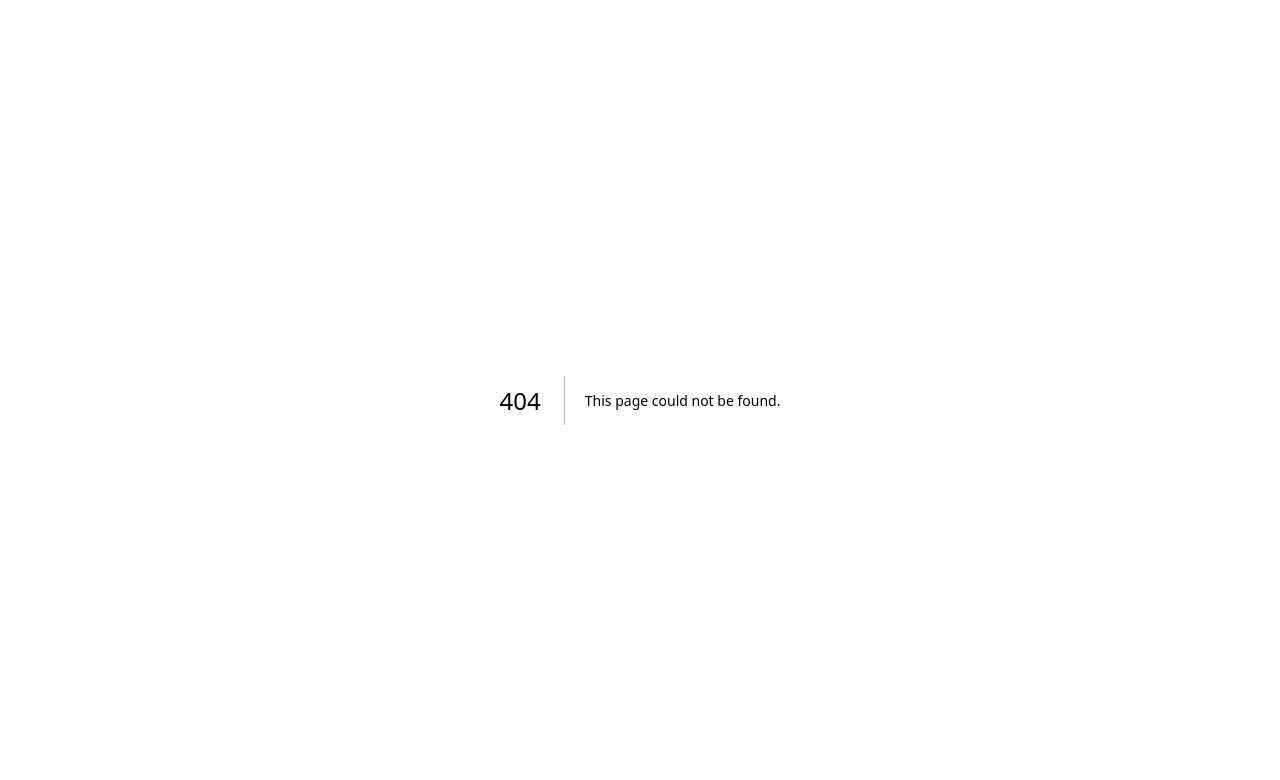
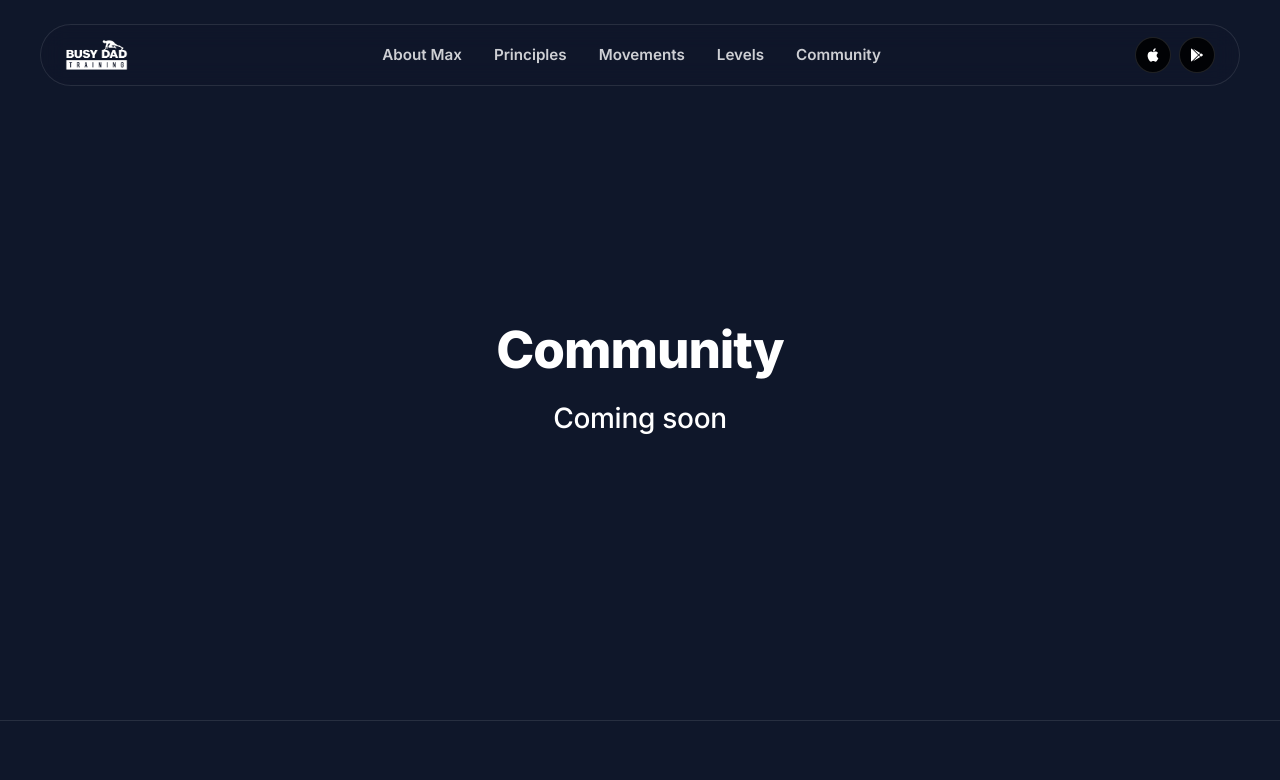
Before and after one commit to andre-pb/BdtWebsite, a Next.js app: page /community in a window 1280 px wide. Before the commit this address had no page. Shown: the top 780 px of the page. Built offline with nearby package versions, Linux system fonts and the light colour scheme.

Commit message:
Add Community page and reorder nav; fix principles layout width.
Put About Max first in navigation, add a dark Community coming-soon page, and restore standard page margins on the principles sections.

Co-authored-by: Cursor <cursoragent@cursor.com>

```diff
--- /dev/null
+++ b/src/app/community/page.tsx
@@ -0,0 +1,74 @@
+import { Header } from "@/components/layout/Header";
+import { Footer } from "@/components/layout/Footer";
+import { communityPage } from "@/content/community";
+import { colors } from "@/constants/colors";
+import { PageContainer } from "@/components/ui/PageContainer";
+import { JsonLd } from "@/components/seo/JsonLd";
+import { createPageMetadata, getBreadcrumbJsonLd, getWebPageJsonLd } from "@/lib/seo";
+
+export const metadata = createPageMetadata({
+  title: communityPage.seo.title,
+  description: communityPage.seo.description,
+  path: "/community/",
+});
+
+export default function CommunityPage() {
+  const { title, description } = communityPage.seo;
+
+  return (
+    <>
+      <JsonLd
+        data={[
+          getWebPageJsonLd({ title, description, path: "/community/" }),
+          getBreadcrumbJsonLd([
+            { name: "Home", path: "/" },
+            { name: "Community", path: "/community/" },
+          ]),
+        ]}
+      />
+      <Header />
+      <main style={{ backgroundColor: colors.heroDark }}>
+        <section
+          aria-labelledby="community-heading"
+          style={{
+            paddingTop: "200px",
+            paddingBottom: "160px",
+            minHeight: "calc(100vh - 80px)",
+            display: "flex",
+            alignItems: "center",
+            backgroundColor: colors.heroDark,
+            color: "white",
+          }}
+        >
+          <PageContainer style={{ textAlign: "center" }}>
+            <h1
+              id="community-heading"
+              style={{
+                fontSize: "clamp(2.5rem, 4vw, 3.75rem)",
+                fontWeight: 800,
+                lineHeight: 1.1,
+                letterSpacing: "-0.02em",
+                color: "white",
+                marginBottom: "1.25rem",
+              }}
+            >
+              {communityPage.title}
+            </h1>
+            <p
+              style={{
+                color: "white",
+                fontSize: "clamp(1.25rem, 3vw, 1.75rem)",
+                fontWeight: 500,
+                lineHeight: 1.5,
+                letterSpacing: "-0.01em",
+              }}
+            >
+              {communityPage.message}
+            </p>
+          </PageContainer>
+        </section>
+      </main>
+      <Footer />
+    </>
+  );
+}
--- a/src/components/principles/PrincipleSection.tsx
+++ b/src/components/principles/PrincipleSection.tsx
@@ -54,7 +54,7 @@ export function PrincipleSection({ id, title, blocks, quote, variant }: Principl
         backgroundColor: isLight ? colors.bgPure : colors.bgOff,
       }}
     >
-      <PageContainer style={{ maxWidth: "720px" }}>
+      <PageContainer>
         <h2 id={`${id}-heading`} style={headingStyle}>
           {title}
         </h2>
--- /dev/null
+++ b/src/content/community.ts
@@ -0,0 +1,8 @@
+export const communityPage = {
+  seo: {
+    title: "Community — Busy Dad Training",
+    description: "The Busy Dad Training community — coming soon.",
+  },
+  title: "Community",
+  message: "Coming soon",
+} as const;
--- a/src/content/site.ts
+++ b/src/content/site.ts
@@ -41,10 +41,11 @@ export const seo = {
 } as const;
 
 export const navLinks = [
+  { label: "About Max", href: "/about/" },
   { label: "Principles", href: "/principles/" },
   { label: "Movements", href: "/movements/" },
   { label: "Levels", href: "/levels/" },
-  { label: "About Max", href: "/about/" },
+  { label: "Community", href: "/community/" },
 ] as const;
 
 export const appStores = {
```
